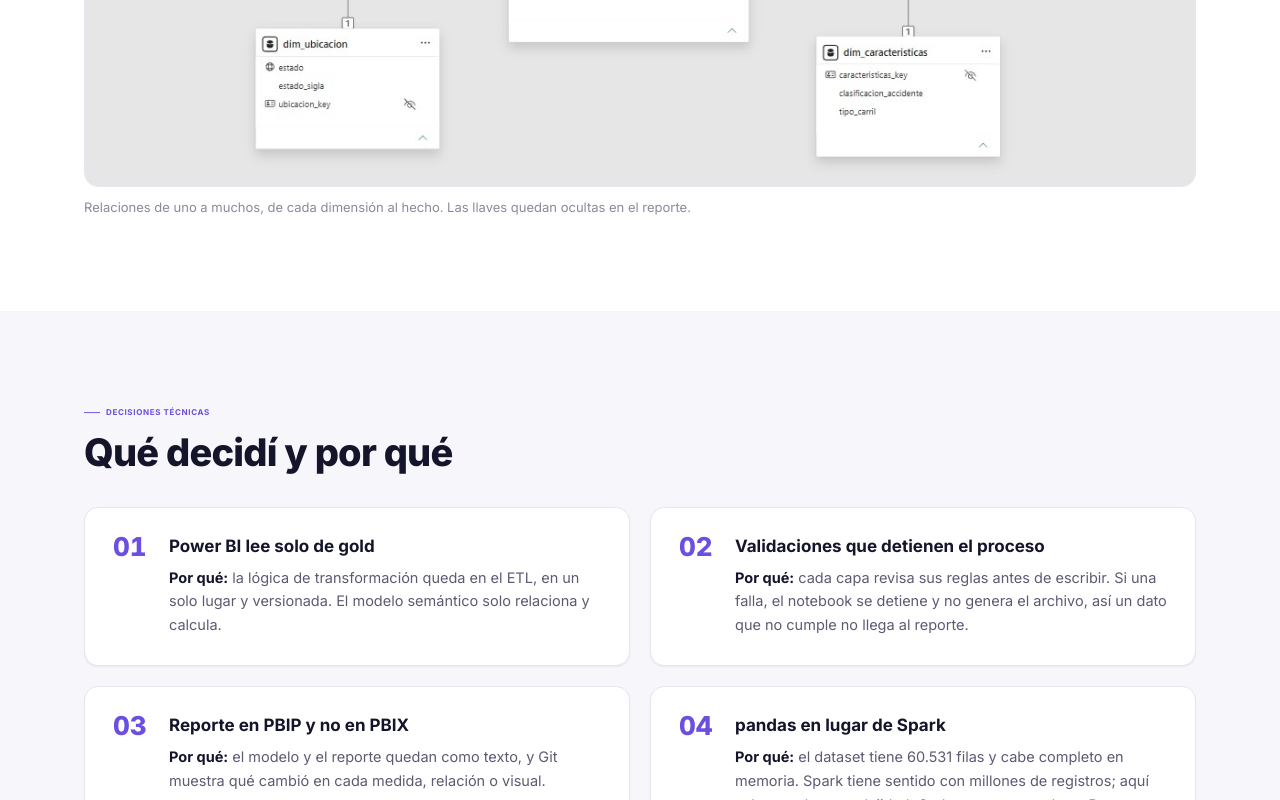
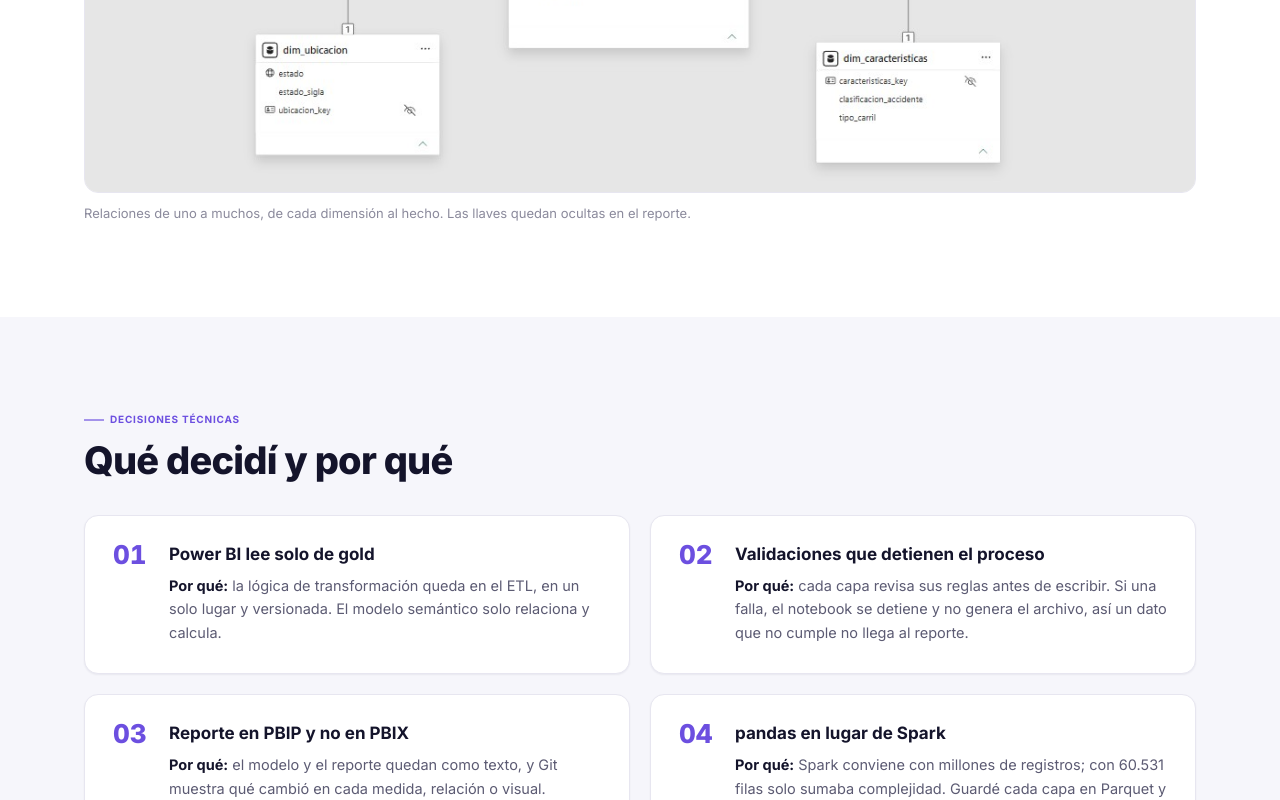
Before and after one commit to ambarsquintana/ambarsquintana.github.io, a plain HTML site: page proyectos/accidentes-carreteras.html in a window 1280 px wide. Shown: the part 3054-3854 px from the top of the page. Drawn offline with nearby package versions, Linux system fonts and the light colour scheme.

Commit message:
fix menores en textos

```diff
--- a/assets/css/styles.css
+++ b/assets/css/styles.css
@@ -143,7 +143,7 @@ h1, h2, h3, h4, p, dl, dd { margin: 0; }
 .eyebrow i { width: 14px; height: 14px; }
 .eyebrow.location { color: var(--color-text-secondary); text-transform: none; letter-spacing: normal; font-weight: 600; margin-bottom: 24px; }
 .eyebrow.location i { width: 15px; height: 15px; color: var(--color-primary); }
-.eyebrow-sm { font-size: 8px; }
+.eyebrow-sm { font-size: 10px; }
 .eyebrow-dash { letter-spacing: normal; }
 
 .section-title {
--- a/proyectos/accidentes-carreteras.html
+++ b/proyectos/accidentes-carreteras.html
@@ -212,7 +212,7 @@
         <article class="pj-decision">
           <span class="pj-decision-num">04</span>
           <h3>pandas en lugar de Spark</h3>
-          <p><strong>Por qué:</strong> el dataset tiene 60.531 filas y cabe completo en memoria. Spark tiene sentido con millones de registros; aquí solo sumaba complejidad. Cada capa se guarda en Parquet y las transformaciones están escritas para poder migrarlas a PySpark.</p>
+          <p><strong>Por qué:</strong> Spark conviene con millones de registros; con 60.531 filas solo sumaba complejidad. Guardé cada capa en Parquet y escribí el código para migrar a PySpark si los datos crecen.</p>
         </article>
       </div>
     </div>
```
Also changed, not shown: index.html (+1 -1 lines).
